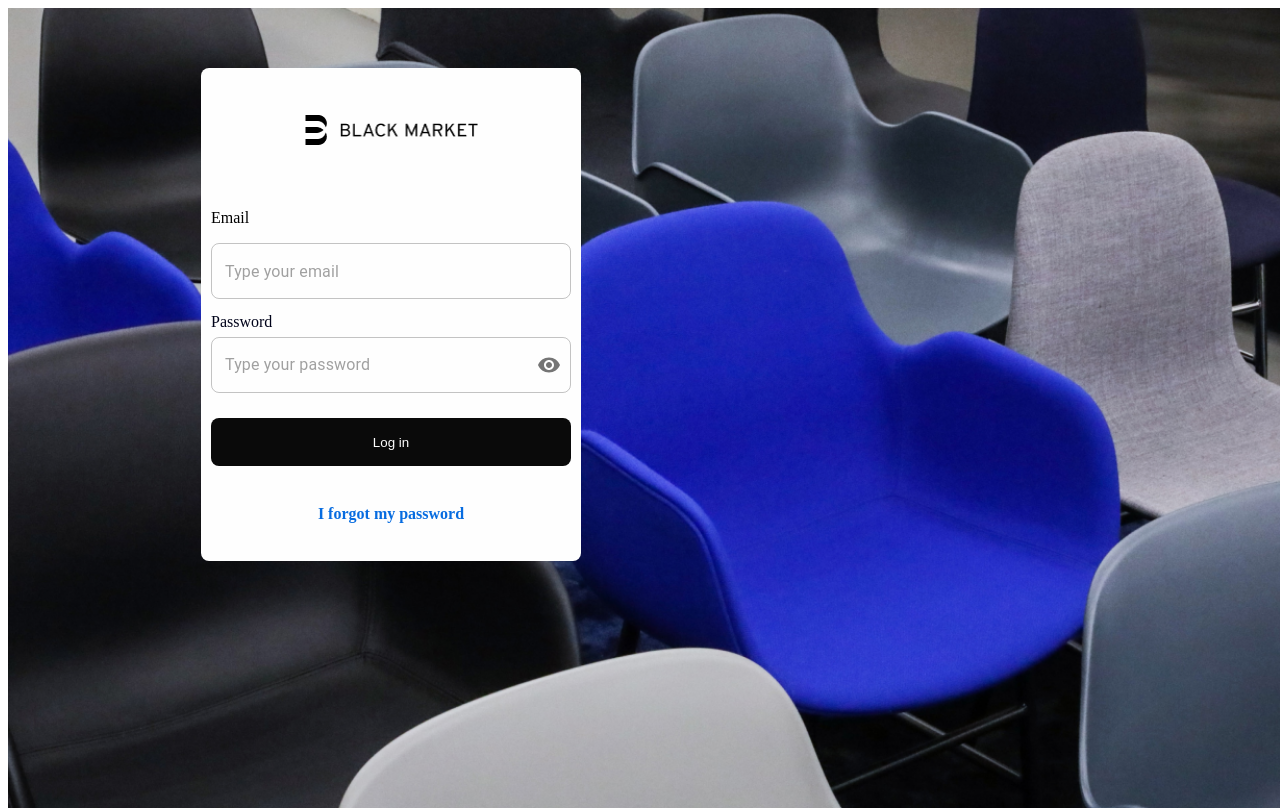
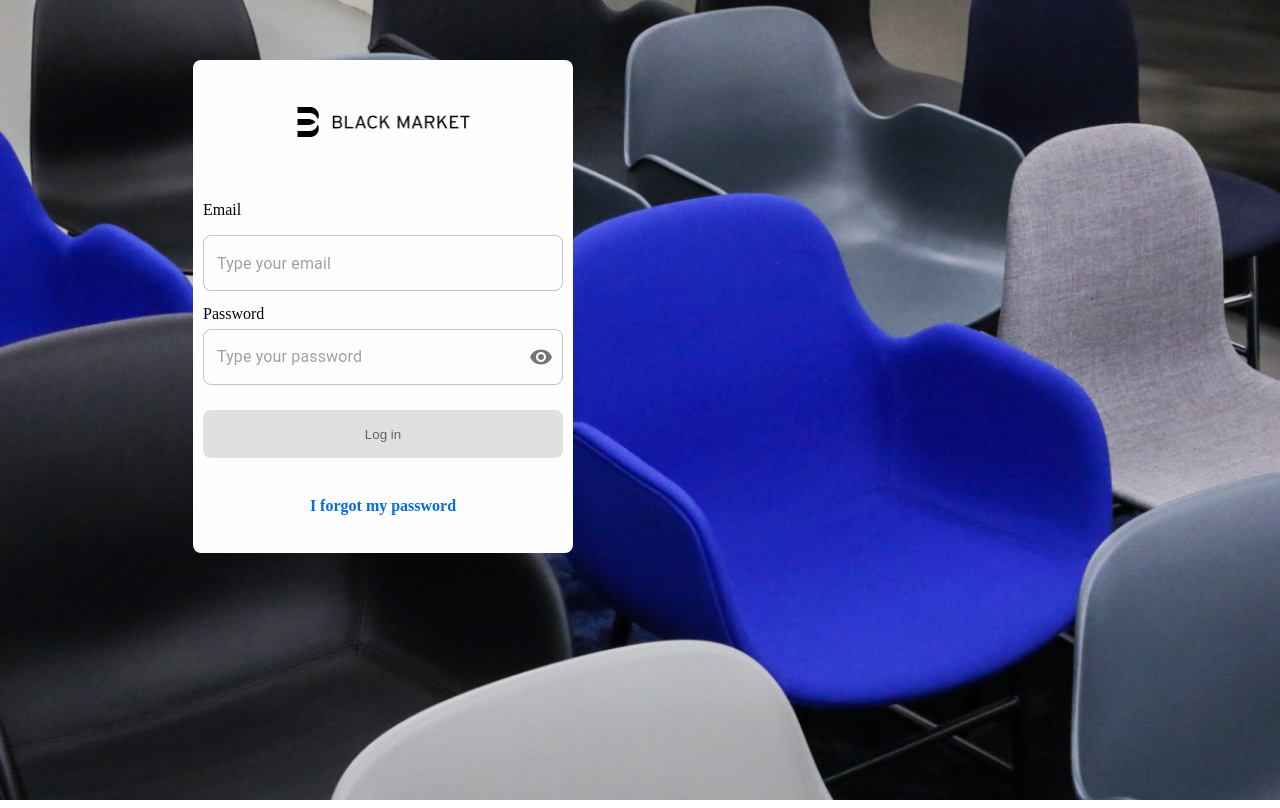
Before and after one commit to SantiNavarro/blackmarket-dry, a React (Create React App) app: page /sign-in in a window 1280 px wide. Built offline with nearby package versions, Linux system fonts and the light colour scheme.

Commit message:
Style and form fixes

```diff
--- a/public/index.html
+++ b/public/index.html
@@ -23,6 +23,12 @@
     -->
     <title>React App</title>
   </head>
+  <style>
+    body {
+     margin: 0px;
+     box-sizing: border-box;
+    }
+  </style>
   <body>
     <noscript>You need to enable JavaScript to run this app.</noscript>
     <div id="root"></div>
--- a/src/components/SignIn.tsx
+++ b/src/components/SignIn.tsx
@@ -114,9 +114,12 @@ const SignIn = () => {
       ) : (
         <button
           type="button"
-          className={`submit-form-button ${(!values.email || !values.password) && 'disabled'}`}
+          className={
+            !values.email || !values.password ? 'submit-form-button-disabled' : 'submit-form-button'
+          }
           onClick={onSubmitHandler}
           onSubmit={onSubmitHandler}
+          disabled={!values.email || !values.password}
         >
           Log in
         </button>
--- a/src/styles/containers/signIn.scss
+++ b/src/styles/containers/signIn.scss
@@ -18,12 +18,14 @@
   background-color: $black;
   color: $white;
   cursor: pointer;
-    &__disabled {
+}
+.submit-form-button-disabled {
+  @extend .submit-form-button;
   background-color: $dark-grey-1;
   color: $dark-grey-2;
-    };
+  cursor: auto;
+}
 
-}
 .sign-in {
   display: flex;
   flex-direction: column;
@@ -43,11 +45,11 @@
   @media screen and (max-width: $breakpoints-small) {
     left: 5%;
     top: 8%;
-  };
+  }
   &__logo {
     position: relative;
     width: 173px;
     height: 30px;
     top: 0;
-  };
   }
+}
```
Lines whose indentation alone changed are shown as unchanged.
